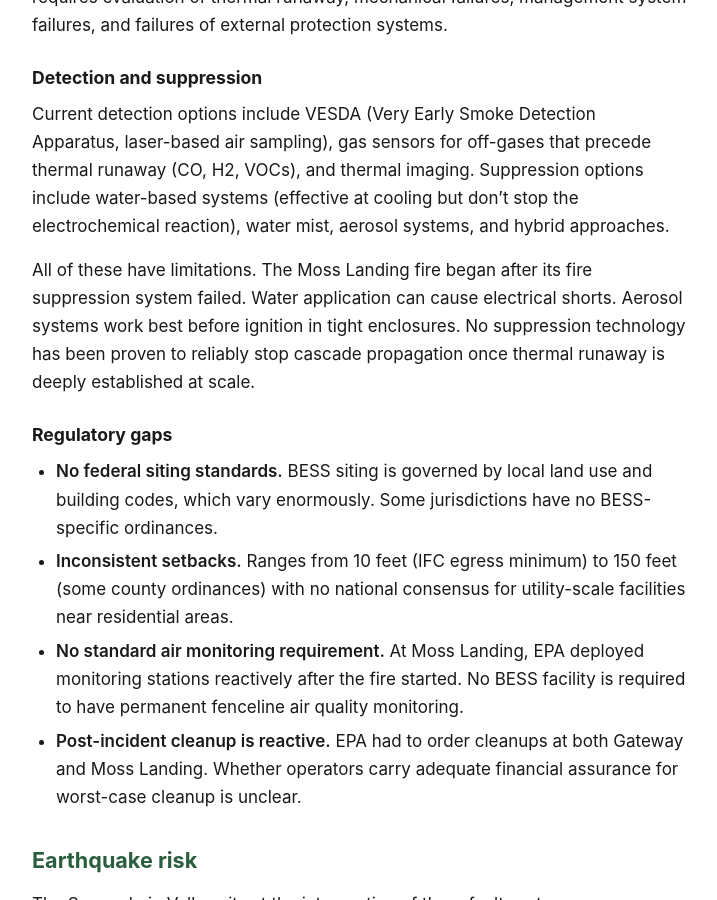
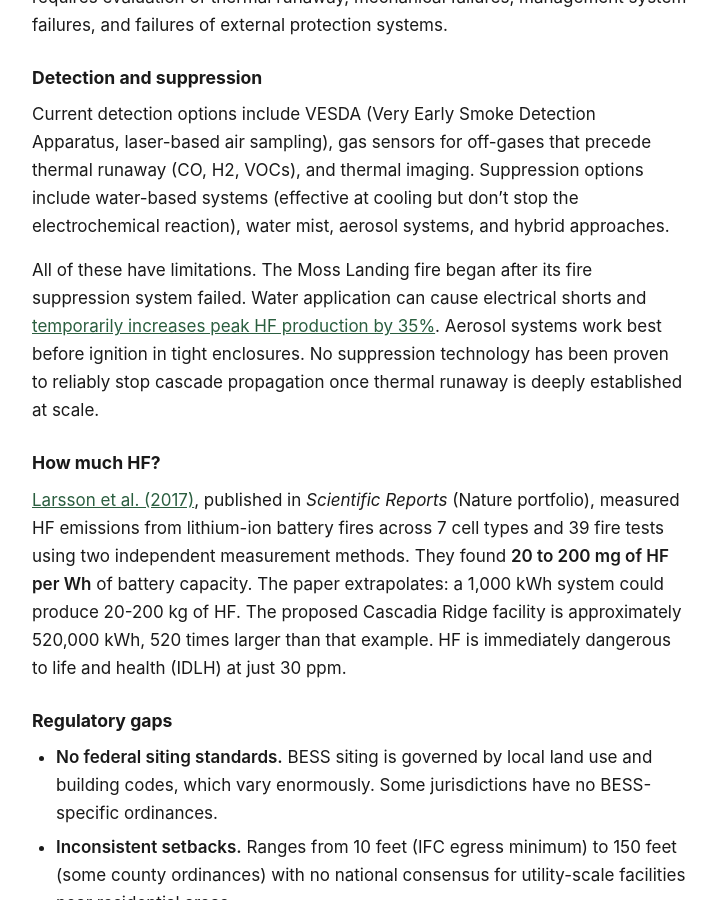
Before and after one commit to calef/cascadia-ridge-bess, a Jekyll site: the page built from _pages/fire-risk.md, in a window 1280 px wide and 900 px high, scrolled down 3856 px. Shown: the whole window, without its empty margins (280-997 px from the left). Built offline with Jekyll 4.4.1, drawn with Linux system fonts in a browser that asks for light colours.

Commit message:
Deploy site 2026-03-27-132112

```diff
--- a/_pages/fire-risk.md
+++ b/_pages/fire-risk.md
@@ -92,7 +92,11 @@ The [International Fire Code Section 1207](https://codes.iccsafe.org/s/IFC2024P1
 
 Current detection options include VESDA (Very Early Smoke Detection Apparatus, laser-based air sampling), gas sensors for off-gases that precede thermal runaway (CO, H2, VOCs), and thermal imaging. Suppression options include water-based systems (effective at cooling but don't stop the electrochemical reaction), water mist, aerosol systems, and hybrid approaches.
 
-All of these have limitations. The Moss Landing fire began after its fire suppression system failed. Water application can cause electrical shorts. Aerosol systems work best before ignition in tight enclosures. No suppression technology has been proven to reliably stop cascade propagation once thermal runaway is deeply established at scale.
+All of these have limitations. The Moss Landing fire began after its fire suppression system failed. Water application can cause electrical shorts and [temporarily increases peak HF production by 35%](https://www.nature.com/articles/s41598-017-09784-z). Aerosol systems work best before ignition in tight enclosures. No suppression technology has been proven to reliably stop cascade propagation once thermal runaway is deeply established at scale.
+
+### How much HF?
+
+[Larsson et al. (2017)](https://www.nature.com/articles/s41598-017-09784-z), published in *Scientific Reports* (Nature portfolio), measured HF emissions from lithium-ion battery fires across 7 cell types and 39 fire tests using two independent measurement methods. They found **20 to 200 mg of HF per Wh** of battery capacity. The paper extrapolates: a 1,000 kWh system could produce 20-200 kg of HF. The proposed Cascadia Ridge facility is approximately 520,000 kWh, 520 times larger than that example. HF is immediately dangerous to life and health (IDLH) at just 30 ppm.
 
 ### Regulatory gaps
 
```
